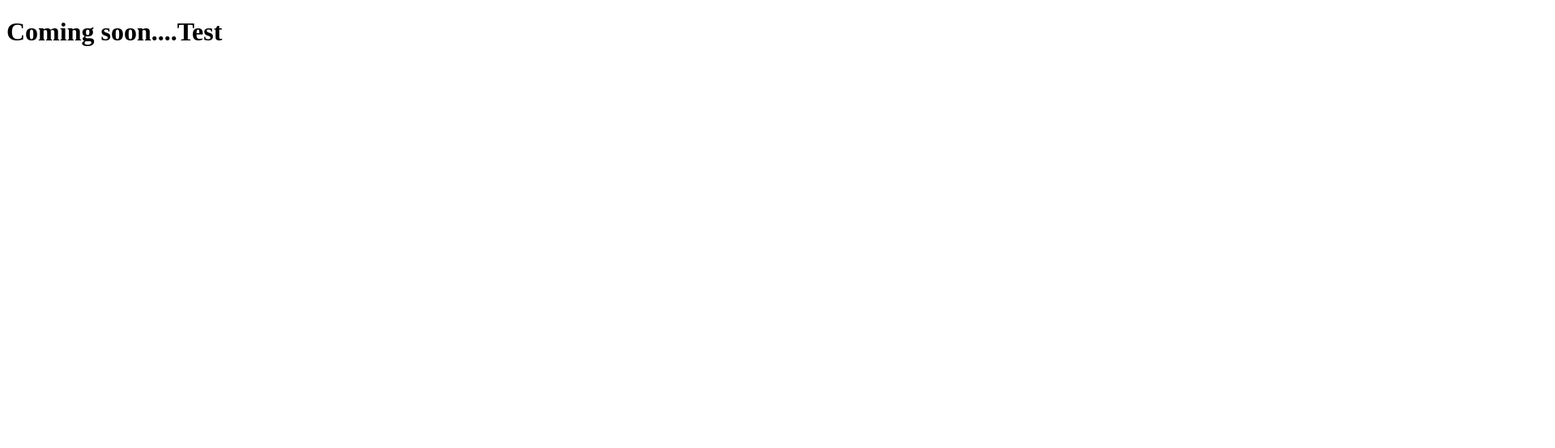
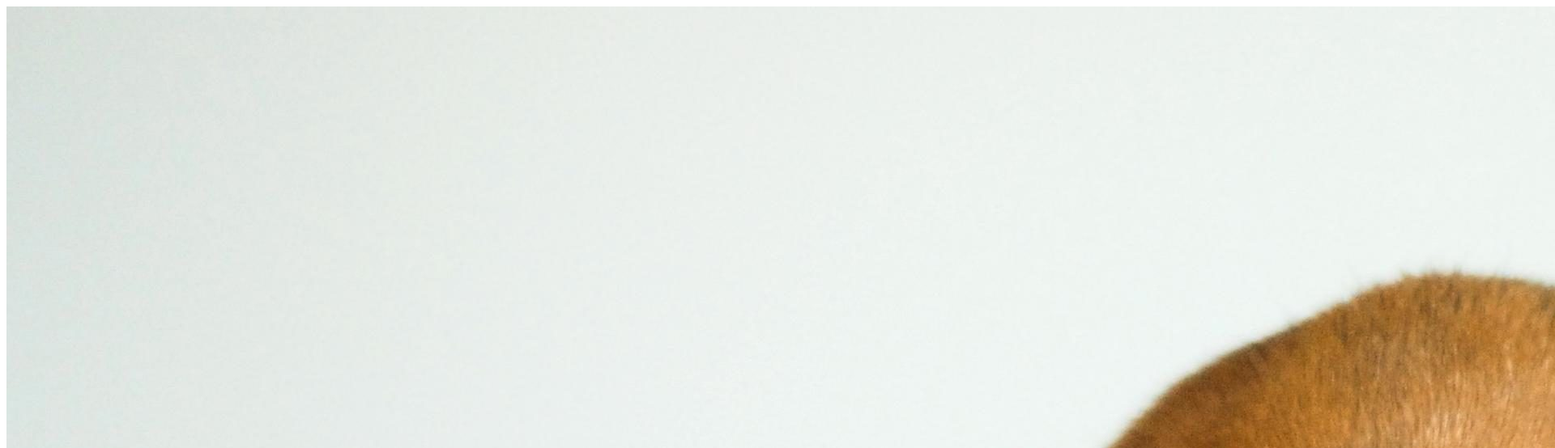
Before and after one commit to LG-2/test, a plain HTML site: page index.html in a window 1280 px wide. Shown: the top 554 px of the page at 81% size, 1920 px wide, since content can reach past the window. Drawn offline with Linux system fonts and the light colour scheme.

Commit message:
Added picture

```diff
--- a/index.html
+++ b/index.html
@@ -4,6 +4,7 @@
 	<title>Test page</title>
 </head>
 <body>
+	<img src="beagle.jpg">
 <h1>Coming soon....Test</h1>
 </body>
 </html>
```
Also changed, not shown: beagle.jpg (added).
